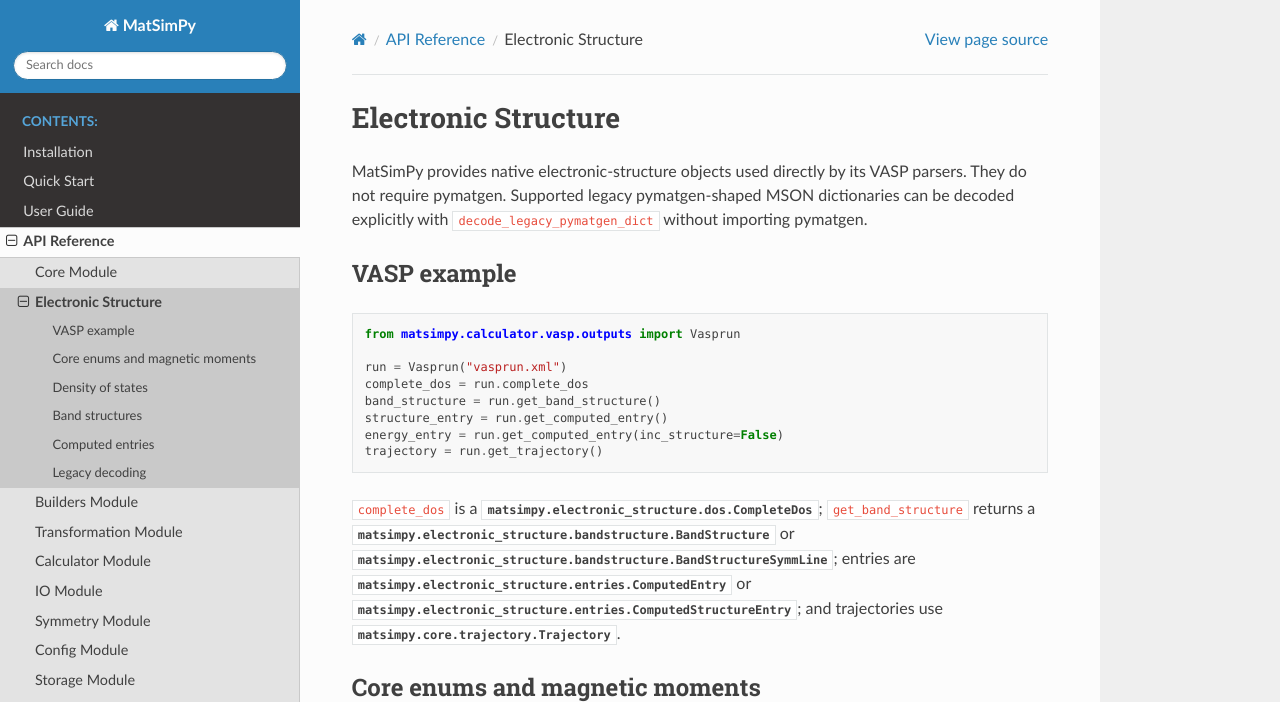
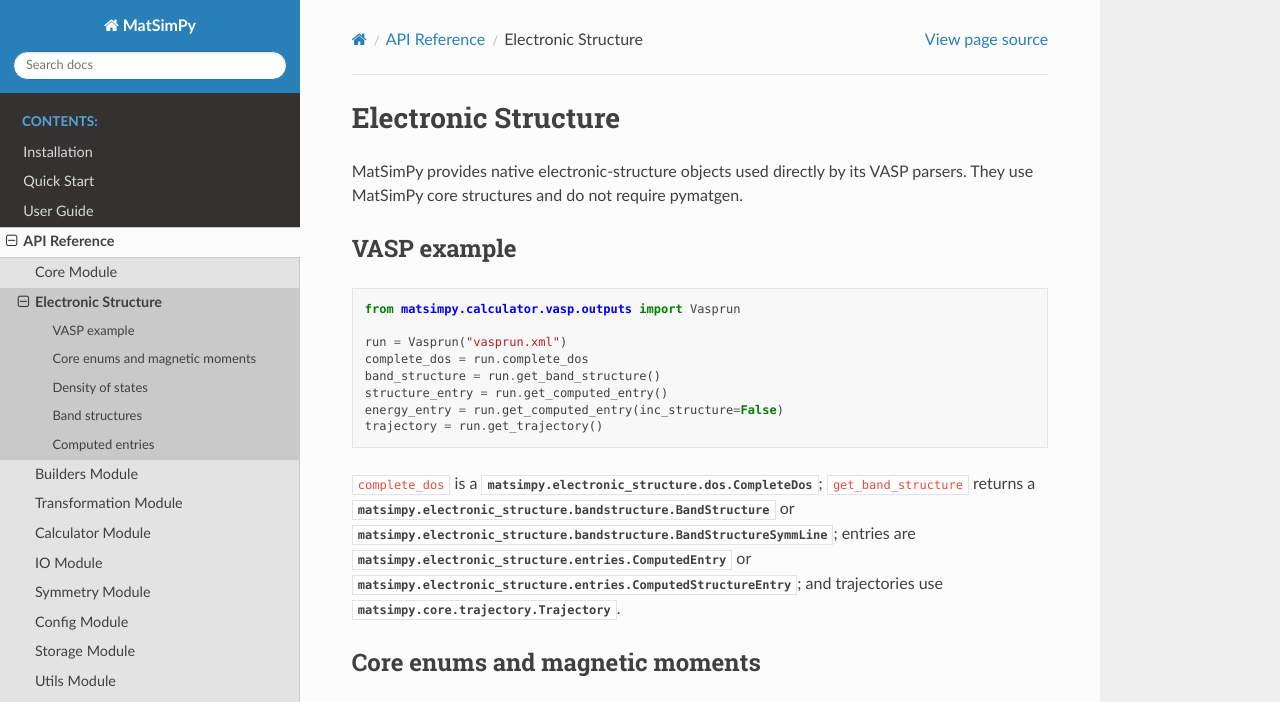
Before and after one commit to haidi-ustc/matsimpy, a Sphinx documentation site: the page built from docs/api_reference/electronic_structure.rst, in a window 1280 px wide and 1400 px high. Shown: the top 702 px of the window. Built offline with Sphinx 7.4.7 and the Read the Docs theme 3.1.0, drawn with Linux system fonts in a browser that asks for light colours; grey boxes are pictures that could not be loaded.

Commit message:
docs: remove legacy electronic structure decoding

```diff
--- a/docs/api_reference/electronic_structure.rst
+++ b/docs/api_reference/electronic_structure.rst
@@ -2,9 +2,7 @@ Electronic Structure
 ====================
 
 MatSimPy provides native electronic-structure objects used directly by its
-VASP parsers. They do not require pymatgen. Supported legacy pymatgen-shaped
-MSON dictionaries can be decoded explicitly with
-``decode_legacy_pymatgen_dict`` without importing pymatgen.
+VASP parsers. They use MatSimPy core structures and do not require pymatgen.
 
 VASP example
 ------------
@@ -52,8 +50,3 @@ Computed entries
 
 .. automodule:: matsimpy.electronic_structure.entries
    :members:
-
-Legacy decoding
----------------
-
-.. autofunction:: matsimpy.electronic_structure.decode_legacy_pymatgen_dict
```
Also changed, not shown: 1 other file.
